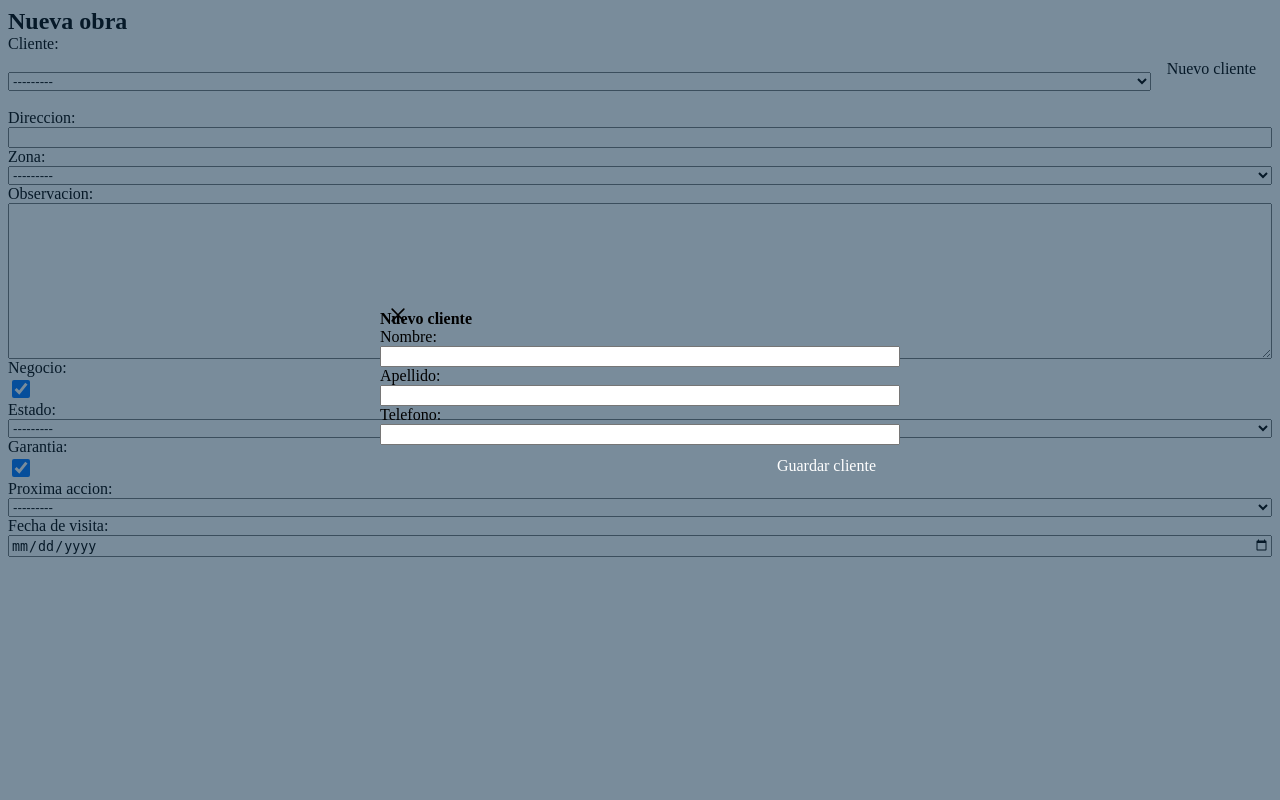
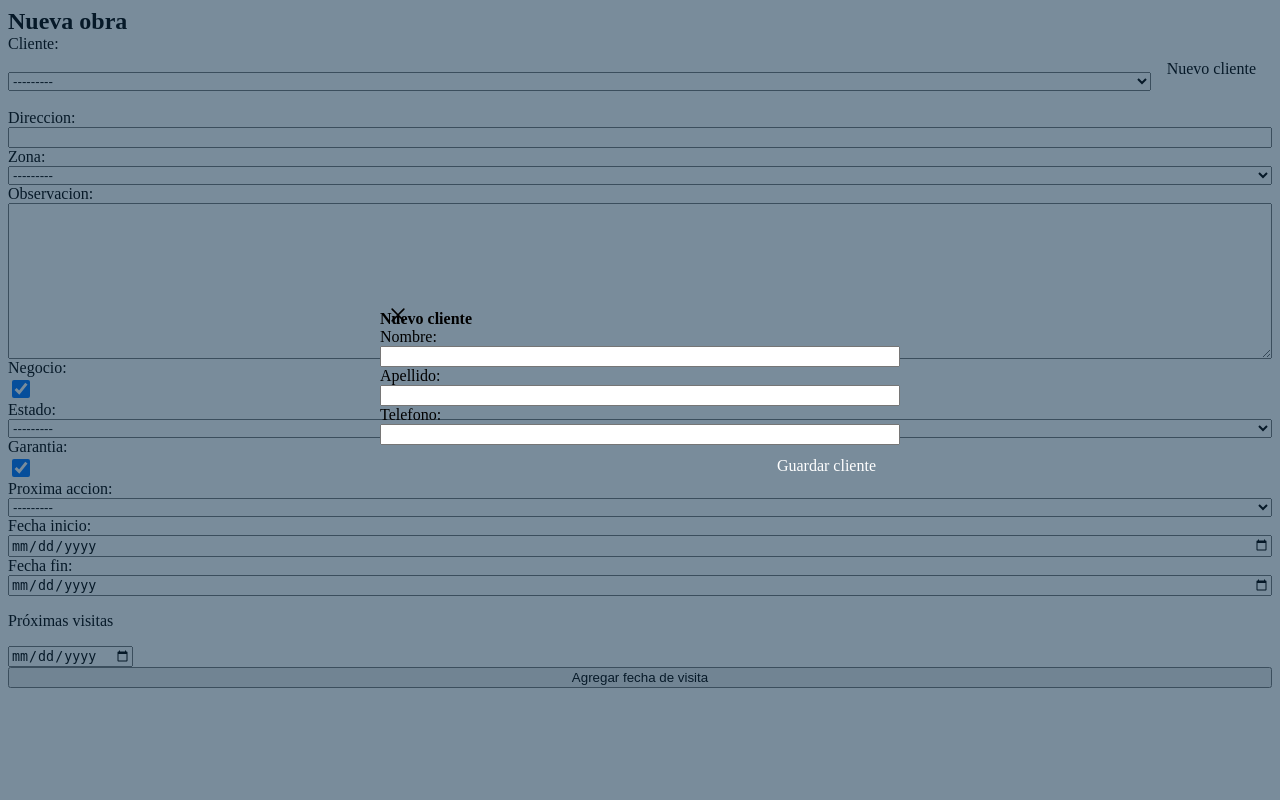
Before and after one commit to lautaroCardenas/techos_valor, a Django app: page /obras/crear/ in a window 1280 px wide. Run offline with Django 5.2, Linux system fonts and the light colour scheme; the visitor is signed in with stand-in values (Sample User, id 1); data that the repository does not hold is empty.

Commit message:
fix: agregar varias fechas de visita

```diff
--- a/obras/forms.py
+++ b/obras/forms.py
@@ -1,24 +1,28 @@
 from django import forms
 from django.utils import timezone
-from .models import Obra, Cliente
+from .models import Obra, Cliente, FechaVisita
+from django.forms import inlineformset_factory
 
 class ObraForm(forms.ModelForm):
 
-    fecha_visita = forms.DateField(required=False, label="Fecha de visita", widget=forms.DateInput(attrs={'type':'date'}))
-
     class Meta:
         model = Obra
-        fields = ['cliente', 'direccion', 'zona', 'observacion', 'negocio', 'estado', 'garantia', 'proxima_accion']
+        fields = ['cliente', 'direccion', 'zona', 'observacion', 'negocio', 'estado', 'garantia', 'proxima_accion', 'fecha_inicio', 'fecha_fin']
+        widgets =  {'fecha_inicio': forms.DateInput(attrs={'type':'date'}), 'fecha_fin': forms.DateInput(attrs={'type':'date'})}
 
-    def clean_fecha_visita(self):
-        fecha = self.cleaned_data.get('fecha_visita')
+    def clean(self):
+        cleaned_data = super().clean()
 
-        if fecha and fecha < timezone.localdate():
-            raise forms.ValidationError(
-                "La fecha de visita no puede ser anterior a la fecha actual."
+        fecha_inicio = cleaned_data.get('fecha_inicio')
+        fecha_fin = cleaned_data.get('fecha_fin')
+
+        if fecha_inicio and fecha_fin and fecha_fin < fecha_inicio:
+            self.add_error(
+                'fecha_fin',
+                'La fecha de finalización no puede ser anterior a la fecha de inicio.'
             )
 
-        return fecha
+        return cleaned_data
 
 class ClienteForm(forms.ModelForm):
     class Meta:
@@ -58,3 +62,27 @@ class ClienteForm(forms.ModelForm):
             )
 
         return telefono
+
+class FechaVisitaForm(forms.ModelForm):
+    class Meta:
+        model = FechaVisita
+        fields = ['fecha']
+        widgets= {'fecha': forms.DateInput(attrs={'type':'date'})}
+
+    def clean_fecha(self):
+        fecha = self.cleaned_data.get('fecha')
+
+        if fecha and fecha < timezone.localdate():
+            raise forms.ValidationError(
+                "La fecha de visita no puede ser anterior a la fecha actual."
+            )
+
+        return fecha
+
+FechaVisitaFormSet = inlineformset_factory(
+    Obra,
+    FechaVisita,
+    form=FechaVisitaForm,
+    extra=1,
+    can_delete=True
+)
--- a/obras/views.py
+++ b/obras/views.py
@@ -2,8 +2,9 @@ from django.shortcuts import render, redirect, get_object_or_404
 from .models import Obra, FechaVisita
 from django.db.models import Q
 from django.contrib import messages
-from .forms import ObraForm, ClienteForm
+from .forms import ObraForm, ClienteForm, FechaVisitaFormSet
 from presupuestos.models import Presupuesto
+from django.db import transaction
 
 # Create your views here.
 
@@ -12,7 +13,7 @@ EXTRA_TAGS = 'obras_messages'
 def obras_total(request):
     # El template muestra cliente, zona y estado de cada obra: se traen con un JOIN
     # en la misma consulta en vez de una consulta extra por obra.
-    obras = Obra.objects.select_related('cliente', 'zona', 'estado').order_by('fecha_contacto')
+    obras = (Obra.objects.select_related('cliente', 'zona', 'estado').prefetch_related("fechas_visita").order_by('fecha_contacto'))
 
     search_input = request.GET.get('search', '').strip()
     if (search_input):
@@ -26,10 +27,10 @@ def obras_total(request):
     return render(request, 'obras/obras.html', {'obras': obras, 'search_input': search_input})
 
 def obra_detalle(request, pk):
-    try:
-        obra = Obra.objects.select_related(
-            'cliente', 'zona', 'estado', 'proxima_accion', 'fecha_visita'
-        ).get(pk=pk)
+
+        obra = get_object_or_404(Obra.objects.select_related(
+            'cliente', 'zona', 'estado', 'proxima_accion'
+        ).prefetch_related('fechas_visita'), pk=pk)
         presupuestos = list(Presupuesto.objects.filter(
             obra = obra
         ).select_related('material', 'superficie').order_by('fecha_actual'))
@@ -39,17 +40,17 @@ def obra_detalle(request, pk):
             pres.obra = obra
 
         return render(request, 'obras/obra_detalle.html', {'obra': obra, 'presupuestos':presupuestos})
-    except: # Si no encuentra la obra con el id ingresado como parámetro, retorna un template de not found.
-        return render(request, 'not_found.html')
+
 
 
 def obra_crear(request):
     try:
         if request.method == 'POST':
             form = ObraForm(request.POST)
+            formset = FechaVisitaFormSet(request.POST, prefix='visitas')
 
-            if form.is_valid():
-                obra = guardar_obra_con_fecha(form)
+            if form.is_valid() and formset.is_valid():
+                obra = guardar_obra_con_visitas(form, formset)
                 campos_presupuesto = [
                     "metro_2",
                     "precio_metro",
@@ -76,12 +77,14 @@ def obra_crear(request):
 
                     return redirect("presupuestos:presupuestos_total")
         else:
+            formset = FechaVisitaFormSet(prefix='visitas')
             datos_obra = request.session.pop("obra_pendiente", {})
             form = ObraForm(initial=datos_obra)
         return render(request, 'obras/obra_crear.html', {
             'obra_form': form,
             'cliente_form': ClienteForm(),
             'abrir_modal_cliente': False,
+            'formset': formset
         })
     except:
         return render(request, 'not_found.html')
@@ -99,7 +102,7 @@ def cliente_crear(request):
             campos_obra = [
                 "cliente", "direccion", "zona", "observacion",
                 "negocio", "estado", "garantia",
-                "proxima_accion", "fecha_visita",
+                "proxima_accion", "fecha_visita", "fecha_inicio", "fecha_fin"
             ]
 
             campos_presupuesto = [
@@ -135,7 +138,7 @@ def cliente_crear(request):
             for campo in [
                 "cliente", "direccion", "zona", "observacion",
                 "negocio", "estado", "garantia",
-                "proxima_accion", "fecha_visita",
+                "proxima_accion", "fecha_visita", "fecha_inicio", "fecha_fin"
             ]
         }
         request.session["cliente_pendiente"] = request.POST.dict()
@@ -150,6 +153,7 @@ def cliente_crear(request):
             "obra_form": ObraForm(initial=datos_obra),
             "cliente_form": form_cliente,
             "abrir_modal_cliente": True,
+            'formset': FechaVisitaFormSet(prefix='visitas')
         })
     except:
         return render(request, 'not_found.html')
@@ -160,32 +164,13 @@ def obra_actualizar(request, pk):
     if request.method == 'POST':
         obra_form = ObraForm(request.POST, instance=obra)
         cliente_form = ClienteForm(request.POST, instance=obra.cliente)
+        formset = FechaVisitaFormSet(request.POST or None, instance=obra, prefix='visitas')
 
         obra_form.fields.pop('cliente') # Se van a editar los datos del cliente, no seleccionarlo de un desplegable.
 
-        if obra_form.is_valid() and cliente_form.is_valid():
+        if obra_form.is_valid() and cliente_form.is_valid() and formset.is_valid():
 
-            cliente_form.save()
-
-            obra = obra_form.save(commit=False)
-
-            fecha = obra_form.cleaned_data.get('fecha_visita')
-
-            if fecha:
-                ultima_fecha = FechaVisita.objects.order_by('-numero').first()
-                nuevo_numero = ultima_fecha.numero + 1 if ultima_fecha else 1
-
-                fecha_visita = FechaVisita.objects.create(
-                    numero=nuevo_numero,
-                    fecha=fecha
-                )
-
-                obra.fecha_visita = fecha_visita
-            else:
-                obra.fecha_visita = None
-
-            obra.save()
-            obra_form.save_m2m()
+            obra = guardar_obra_con_visitas(obra_form, formset, cliente_form)
 
             messages.success(request, 'Obra actualizada exitosamente.', extra_tags=EXTRA_TAGS)
 
@@ -194,35 +179,32 @@ def obra_actualizar(request, pk):
     else:
         obra_form = ObraForm(instance=obra)
         cliente_form = ClienteForm(instance=obra.cliente)
-
+        formset = FechaVisitaFormSet(instance=obra, prefix='visitas')
         obra_form.fields.pop('cliente')
 
     return render(request, 'obras/obra_actualizar.html', {
         'obra': obra,
         'obra_form': obra_form,
-        'cliente_form': cliente_form
+        'cliente_form': cliente_form,
+        'formset': formset
     })
 
-def guardar_obra_con_fecha(form):
-    obra = form.save(commit=False)
 
-    fecha = form.cleaned_data.get('fecha_visita')
+def enumerar_visitas(obra):
+    visitas = list(obra.fechas_visita.all())
+    for i, v in enumerate(visitas, start=1):
+        v.numero = i
+    FechaVisita.objects.bulk_update(visitas, ['numero']) # Actualiza el número de todas las visitas de una.
 
-    if fecha:
-        ultima_fecha = FechaVisita.objects.order_by('-numero').first()
-        nuevo_numero = ultima_fecha.numero + 1 if ultima_fecha else 1
+def guardar_obra_con_visitas(obra_form, formset, cliente_form=None):
+    with transaction.atomic():
+        if cliente_form:
+            cliente_form.save()
 
-        fecha_visita = FechaVisita.objects.create(
-            numero=nuevo_numero,
-            fecha=fecha
-        )
-
-        obra.fecha_visita = fecha_visita
-    else:
-        obra.fecha_visita = None
-
-    obra.save()
-    form.save_m2m()
+        obra = obra_form.save()
+        formset.instance = obra
+        formset.save()
+        enumerar_visitas(obra)
 
     return obra
 
--- /dev/null
+++ b/static/js/visitas-formset.js
@@ -0,0 +1,27 @@
+document.addEventListener("click", (event) => {
+  const agregar = event.target.closest("[data-visitas-agregar]");
+
+  if (agregar) {
+    const bloque = agregar.closest("[data-visitas]");
+    const total = bloque.querySelector('input[name$="-TOTAL_FORMS"]');
+    const plantilla = bloque.querySelector("template");
+    const lista = bloque.querySelector("[data-visitas-lista]");
+
+    const indice = parseInt(total.value, 10);
+    lista.insertAdjacentHTML(
+      "beforeend",
+      plantilla.innerHTML.replaceAll("__prefix__", indice),
+    );
+    total.value = indice + 1;
+    return;
+  }
+
+  const quitar = event.target.closest("[data-visitas-quitar]");
+
+  if (quitar) {
+    const fila = quitar.closest(".visita-form");
+    const fecha = fila.querySelector('input[type="date"]');
+    if (fecha) fecha.value = "";
+    fila.hidden = true;
+  }
+});
--- a/static/styles/presupuestos.css
+++ b/static/styles/presupuestos.css
@@ -248,6 +248,10 @@
   border: 1.5px solid var(--primary-color);
   cursor: pointer;
   transition: all 0.2s ease;
+}
+
+.presupuestonuevo__btn__obra {
+  margin-bottom: 2rem;
 }
 
 .presupuesto__btn:hover,
--- a/templates/base.html
+++ b/templates/base.html
@@ -75,6 +75,7 @@
   <script src="{% static 'js/modal-presupuesto.js' %}"></script>
   <script src="{% static 'js/detalle-presupuesto.js' %}?v=2"></script>
   <script src="{% static 'js/obra-crear.js' %}"></script>
+  <script src="{% static 'js/visitas-formset.js' %}"></script>
   {% block extra_js %}{% endblock %}
   </body>
 </html>
--- a/templates/obras/obra_crear.html
+++ b/templates/obras/obra_crear.html
@@ -33,7 +33,34 @@
         <div class="obranueva__campo">{{ obra_form.estado.as_field_group }}</div>
         <div class="obranueva__campo">{{ obra_form.garantia.as_field_group }}</div>
         <div class="obranueva__campo">{{ obra_form.proxima_accion.as_field_group }}</div>
-        <div class="obranueva__campo">{{ obra_form.fecha_visita.as_field_group }}</div>
+        <div class="obranueva__campo">{{ obra_form.fecha_inicio.as_field_group }}</div>
+        <div class="obranueva__campo">{{ obra_form.fecha_fin.as_field_group }}</div>
+        <div class="obranueva__campo" data-visitas>
+            <p>
+                Próximas visitas
+            </p>
+            {{ formset.management_form }}
+            {{ formset.non_form_errors }}
+
+            <div class="obranueva__visitas" data-visitas-lista>
+                {% for f in formset %}
+                    <div class="obranueva__visitas__form visita-form">
+                        {% for h in f.hidden_fields %}{{ h }}{% endfor %}
+                        {{ f.fecha }}
+                        {{ f.fecha.errors }}
+                        {% if f.instance.pk %}<label>{{ f.DELETE }} Eliminar</label>{% endif %}
+                    </div>
+                {% endfor %}
+            </div>
+            <button type="button" class="obranueva__visitas__agregar" data-visitas-agregar>Agregar fecha de visita</button>
+            <template>
+                <div class="obranueva__visitas__form visita-form">
+                    {% for h in formset.empty_form.hidden_fields %}{{ h }}{% endfor %}
+                    {{ formset.empty_form.fecha }}
+                    <button type="button" class="obranueva__visitas__quitar" data-visitas-quitar>Eliminar</button>
+                </div>
+            </template>
+        </div>
 
 
         {% if obra_form.non_field_errors %}
@@ -48,6 +75,8 @@
     </form>
 </section>
 
+<script src="{% static 'js/visitas-formset.js' %}"></script>
+
     {% if not es_edicion %}
 {% include 'obras/cliente_crear.html' %}
     {% endif %}
```
Also changed, not shown: obras/models.py (+10 -7 lines), presupuestos/views.py (+10 -4 lines), templates/obras/obra_actualizar.html (+43 -8 lines), templates/obras/obra_detalle.html (+14 -8 lines), templates/presupuestos/_detalle_contenido.html (+6 -9 lines), obras/migrations/0004_eliminar_fecha_visita_obra.py (added), obras/migrations/0005_fechavisita_obra_obra_fecha_fin_obra_fecha_inicio_and_more.py (added).
